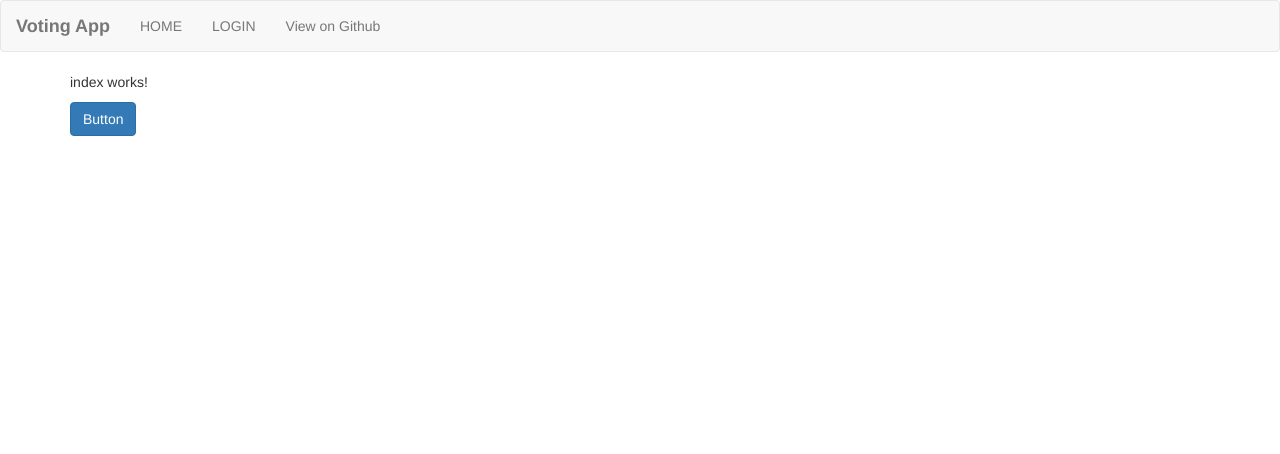
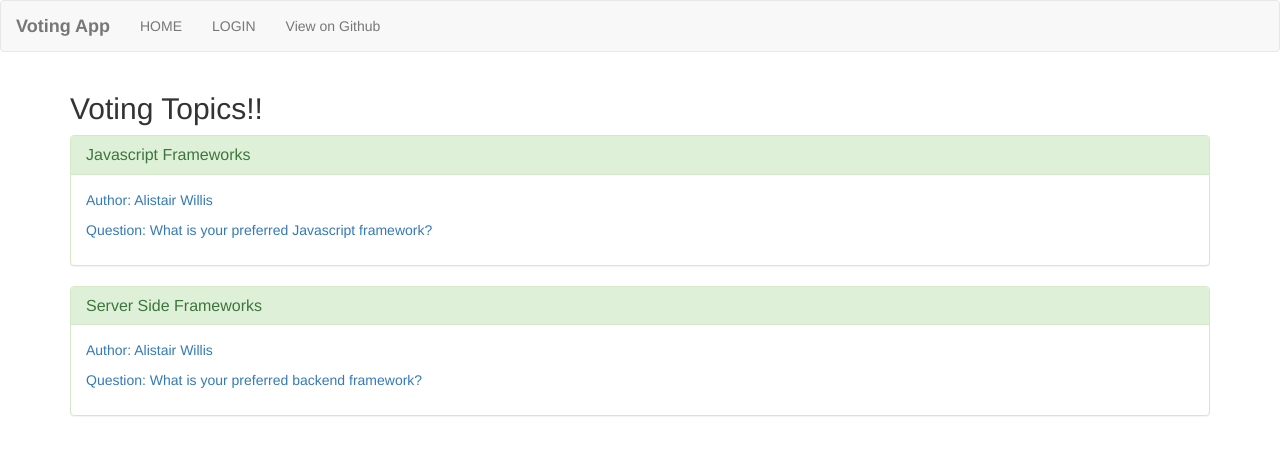
Before and after one commit to ARWL2016/voting-app, an Angular app: page /home in a window 1280 px wide. Shown: the top 454 px of the page. Built offline with nearby package versions, Linux system fonts and the light colour scheme.

Commit message:
add topic component

```diff
--- a/src/app/app.module.ts
+++ b/src/app/app.module.ts
@@ -9,11 +9,13 @@ import { IndexComponent } from './index/index.component';
 import { LoginComponent } from './login/login.component';
 
 import { DataService } from './services/data.service';
+import { TopicComponent } from "app/topic/topic.component";
 
 @NgModule({
   declarations: [
     AppComponent,
     IndexComponent,
+    TopicComponent,
     LoginComponent
   ],
   imports: [
@@ -21,8 +23,10 @@ import { DataService } from './services/data.service';
     FormsModule,
     HttpModule,
     RouterModule.forRoot([
+      { path: 'topic/:id', component: TopicComponent },
       { path: 'login', component: LoginComponent },
-      { path: 'home', component: IndexComponent }
+      { path: 'home', component: IndexComponent },
+      { path: '', redirectTo: 'home', pathMatch: 'full' }
     ])
   ],
   providers: [ DataService ],
--- a/src/app/index/index.component.html
+++ b/src/app/index/index.component.html
@@ -1,4 +1,15 @@
-<p>
-  index works!
-</p>
-<button class="btn btn-primary">Button</button>
+<h2>Voting Topics!!</h2>
+
+<section *ngFor="let topic of exampleTopics">
+  <a [routerLink]="['/topic', topic.id]">
+    <div class="panel panel-success">
+      <div class="panel-heading">
+        <h3 class="panel-title">{{ topic.topicName }}</h3>
+      </div>
+      <div class="panel-body">
+        <p>Author: {{ topic.author }}</p>
+        <p>Question: {{ topic.topicQuestion }}
+      </div>
+    </div>
+    </a>
+</section>
--- a/src/app/index/index.component.ts
+++ b/src/app/index/index.component.ts
@@ -7,13 +7,13 @@ import { DataService } from '../services/data.service';
   styleUrls: ['./index.component.scss']
 })
 export class IndexComponent implements OnInit {
-exampleTopics = [];
+  exampleTopics = [];
 
   constructor(private _data: DataService) { }
 
   ngOnInit() {
-    let exampleTopics = this._data.fetchTopics();
-    console.log(exampleTopics);
+    this.exampleTopics = this._data.fetchTopics();
+    console.log(this.exampleTopics);
 
   }
 
--- a/src/app/services/data.service.ts
+++ b/src/app/services/data.service.ts
@@ -9,6 +9,7 @@ export class DataService {
       topicName: "Javascript Frameworks",
       topicQuestion: "What is your preferred Javascript framework?",
       author: "Alistair Willis",
+      id: 1,
       options: {
         "Angular": 9,
         "React": 5,
@@ -20,6 +21,7 @@ export class DataService {
       topicName: "Server Side Frameworks",
       topicQuestion: "What is your preferred backend framework?",
       author: "Alistair Willis",
+      id: 2,
       options: {
         "CNET": 9,
         "Ruby on Rails": 5,
@@ -30,7 +32,7 @@ export class DataService {
       }
     }
   ];
-  num = 3;
+
 
   fetchTopics() {
     // console.log('fetch', this.exampleTopics);
--- /dev/null
+++ b/src/app/topic/topic.component.html
@@ -0,0 +1,3 @@
+<p>
+  topic component
+</p>
--- /dev/null
+++ b/src/app/topic/topic.component.ts
@@ -0,0 +1,12 @@
+import { Component, OnInit } from '@angular/core';
+
+@Component({
+  selector: 'app-topic',
+  templateUrl: './topic.component.html'
+})
+export class TopicComponent implements OnInit {
+  ngOnInit(): void {
+
+  }
+
+}
```
